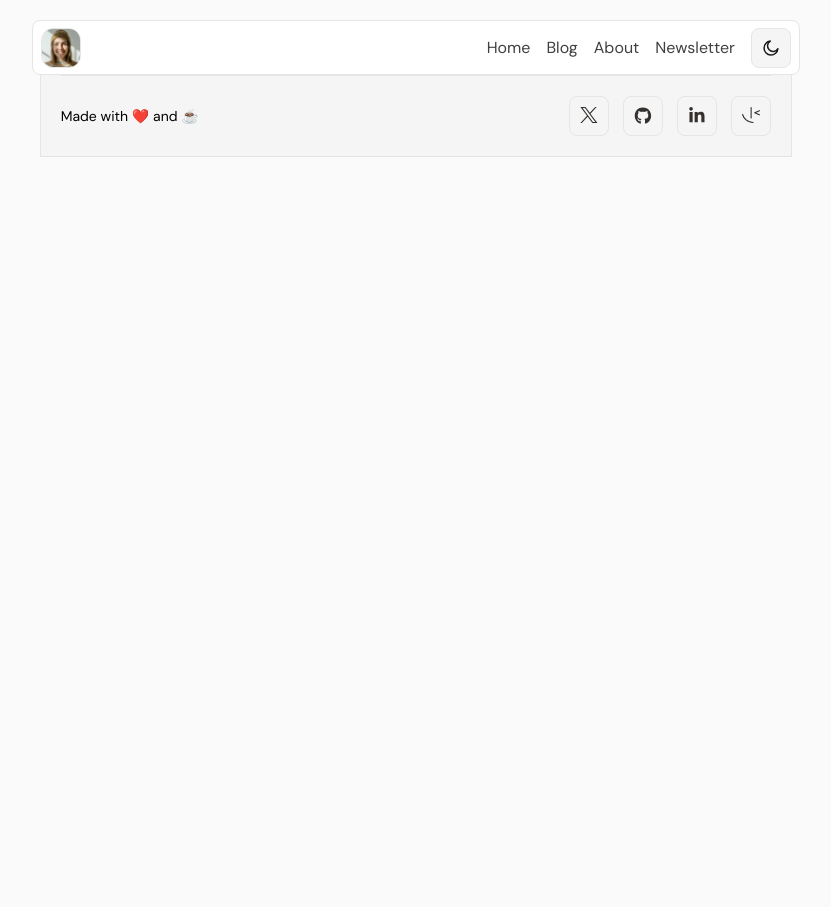
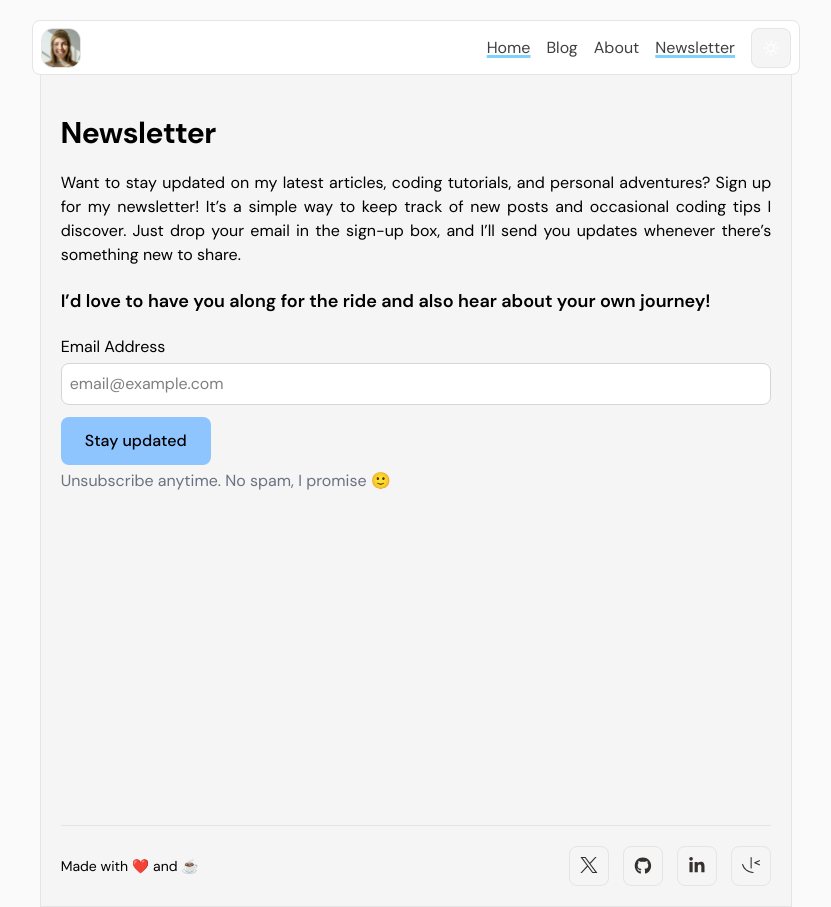
Before and after one commit to valts08/personal_blog, a React (Vite) app: page /personal_blog/newsletter in a window 1280 px wide. Shown: the whole page, without its empty margins (224-1055 px from the left). Before the commit the page ends 800 px from the top, so only its background shows below. Built offline with nearby package versions, Linux system fonts and the light colour scheme.

Commit message:
switched base path to 'personal_blog', added logic for theme switching

```diff
--- a/src/App.tsx
+++ b/src/App.tsx
@@ -1,25 +1,35 @@
 import { Routes, Route } from "react-router-dom";
+import { ThemeContext } from "./contexts/ThemeContext";
 import Navbar from './components/Navbar'
 import Home from './pages/home/Home';
 import Blog from './pages/blog/Blog';
 import About from './pages/about/About';
 import Newsletter from './pages/newsletter/Newsletter';
 import Footer from "./components/Footer";
+import { useState } from "react";
 
 function App() {
 
+  const [globalDarkTheme, setGlobalDarkTheme] = useState<boolean | null>(false)
+
+  const handleGlobalThemeToggle = () => {
+    setGlobalDarkTheme(prevValue => !prevValue)
+  }
+
   return (
     <div className="mt-5 mx-auto max-w-9/10 md:max-w-8/10 lg:max-w-6/10">
-      <Navbar />
-      <div className="px-5 mx-auto max-w-98/100 border-x border-b bg-neutral-100 border-neutral-200">
-        <Routes>
-          <Route path='/' element={<Home />} />
-          <Route path='/blog' element={<Blog />} />
-          <Route path='/about' element={<About />} />
-          <Route path='/newsletter' element={<Newsletter />} />
-        </Routes>
-        <Footer />
-      </div>
+      <ThemeContext.Provider value={globalDarkTheme}>
+        <Navbar toggleFunc={handleGlobalThemeToggle}/>
+        <div className="px-5 mx-auto max-w-98/100 border-x border-b bg-neutral-100 border-neutral-200">
+          <Routes>
+            <Route path='personal_blog/' element={<Home />} />
+            <Route path='personal_blog/blog' element={<Blog />} />
+            <Route path='personal_blog/about' element={<About />} />
+            <Route path='personal_blog/newsletter' element={<Newsletter />} />
+          </Routes>
+          <Footer />
+        </div>
+      </ThemeContext.Provider>
     </div>
   )
 }
--- a/src/components/Navbar.tsx
+++ b/src/components/Navbar.tsx
@@ -1,12 +1,17 @@
 import AvatarImg from '../../src/assets/images/image-avatar.jpg'
 import MoonIcon from '../../src/assets/images/icon-moon.svg'
 import SunIcon from '../../src/assets/images/icon-sun.svg'
+import { ThemeContext } from '../contexts/ThemeContext';
+import { useContext } from 'react';
 import { NavLink, Link } from "react-router-dom";
-import { useState } from "react";
 
-const Navbar = () => {
+interface VoidFunction {
+    toggleFunc: () => void // look up how to make interfaces reusable
+}
 
-    const [lightTheme, setLightTheme] = useState(true);
+const Navbar = ({ toggleFunc }: VoidFunction) => {
+
+    const globalDarkTheme = useContext(ThemeContext) // fix this later, don't leave any type
 
     const activeLinkStyles = "underline decoration-3 decoration-sky-500/50"
     const hoverLinkStyles = "hover:underline hover:decoration-3 hover:decoration-sky-500/50"
@@ -17,23 +22,23 @@ const Navbar = () => {
                 <img className="mx-auto border-1 rounded-xl border-neutral-200" src={AvatarImg} alt="profile-image" />
             </Link>
             <div className="flex gap-x-4 items-center">
-                <NavLink to="/" className={({ isActive }) => {
+                <NavLink to="personal_blog/" className={({ isActive }) => {
                     return isActive ? activeLinkStyles : hoverLinkStyles
                 }}> Home</NavLink>
-                <NavLink to="/blog" className={({ isActive }) => {
+                <NavLink to="personal_blog/blog" className={({ isActive }) => {
                     return isActive ? activeLinkStyles : hoverLinkStyles
                 }}> Blog</NavLink>
-                <NavLink to="/about" className={({ isActive }) => {
+                <NavLink to="personal_blog/about" className={({ isActive }) => {
                     return isActive ? activeLinkStyles : hoverLinkStyles
                 }}> About</NavLink>
-                <NavLink to="/newsletter" className={({ isActive }) => {
+                <NavLink to="personal_blog/newsletter" className={({ isActive }) => {
                     return isActive ? activeLinkStyles : hoverLinkStyles
                 }}> Newsletter</NavLink>
                 <button
                     className="w-[40px] h-[40px] border-1 rounded-lg border-neutral-200 bg-neutral-100 py-[5px]"
-                    onClick={() => setLightTheme(!lightTheme)}>
-                    <img className="mx-auto" src={lightTheme ? MoonIcon : SunIcon}
-                    alt={lightTheme ? "moon-image" : "sun-image"} />
+                    onClick={() => toggleFunc()}>
+                    <img className="mx-auto" src={globalDarkTheme ? MoonIcon : SunIcon}
+                    alt={globalDarkTheme ? "moon-image" : "sun-image"} />
                 </button>
             </div>
         </div>
--- /dev/null
+++ b/src/contexts/ThemeContext.tsx
@@ -0,0 +1,3 @@
+import { createContext } from "react";
+
+export const ThemeContext = createContext<boolean | null>(null)
--- /dev/null
+++ b/src/hooks/useThemeContext.tsx
@@ -0,0 +1,12 @@
+import { useContext } from "react";
+import { ThemeContext } from "../contexts/ThemeContext";
+
+const useThemeContext = () => {
+    const context = useContext(ThemeContext);
+    if (!context) {
+        throw new Error("useThemeContext must be used within a ThemeContextProvider")
+    };
+    return context
+}
+
+export default useThemeContext
```
